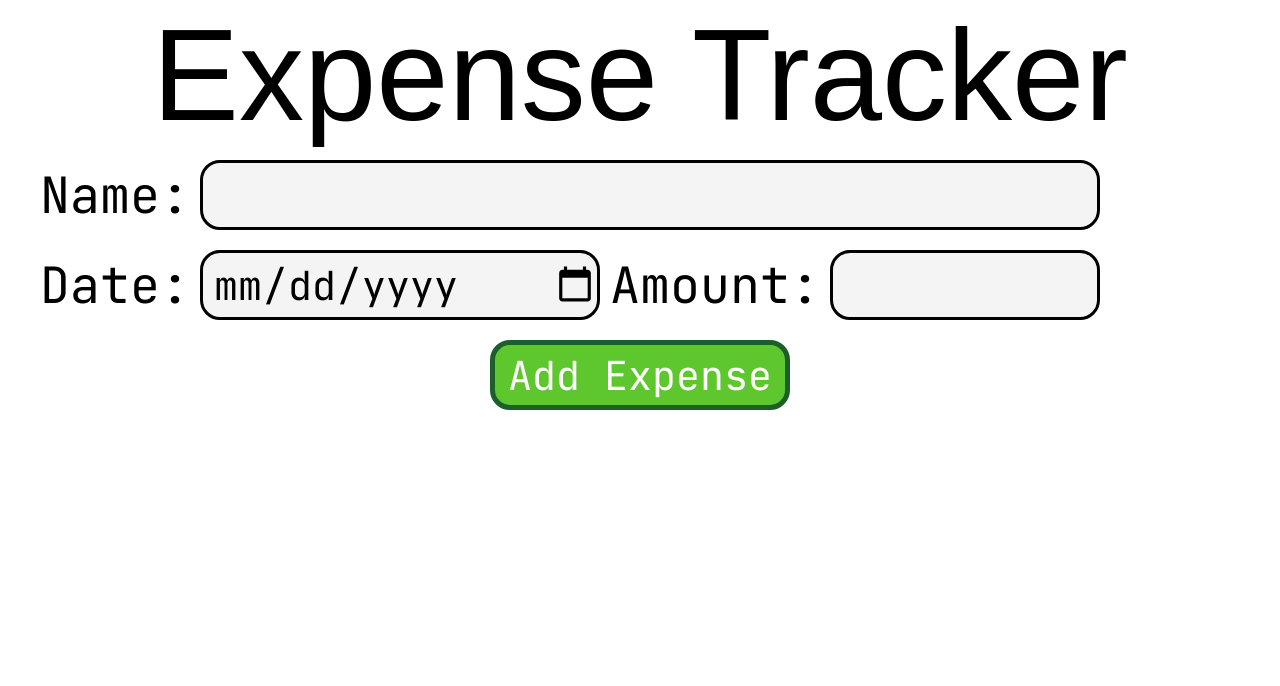
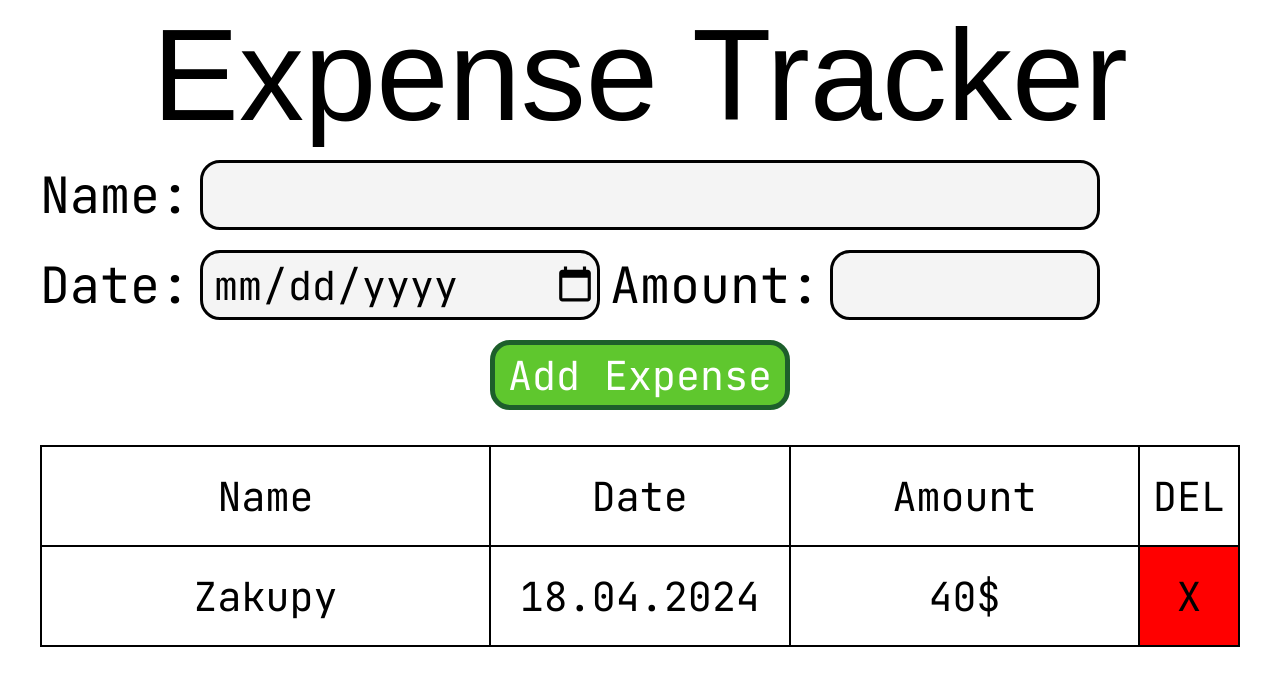
Before and after one commit to bjechna/expense-tracker, a plain HTML site: page index.html in a window 1280 px wide. Drawn offline with Linux system fonts and the light colour scheme; a web font is replaced by a local one.

Commit message:
Created and styled table

```diff
--- a/index.html
+++ b/index.html
@@ -29,6 +29,24 @@
                 </div>
             </div>
             <button>Add Expense</button>
+            <table>
+                <thead>
+                    <tr>
+                        <th class="name-column">Name</th>
+                        <th class="date-column">Date</th>
+                        <th class="amount-column">Amount</th>
+                        <th class="delete-column">DEL</th>
+                    </tr>
+                </thead>
+                <tbody>
+                    <tr>
+                        <td>Zakupy</td>
+                        <td>18.04.2024</td>
+                        <td>40$</td>
+                        <td>X</td>
+                    </tr>
+                </tbody>
+            </table>
         </div>
     </div>
 </body>
--- a/main.css
+++ b/main.css
@@ -81,9 +81,44 @@ button {
     border-radius: 20px;
     font-size: 40px;
     margin: 10px;
+    transition: 300ms;
 }
 
 button:hover {
     background: #6FD83F;
     border-color: #2E6F3C;
 }
+
+table {
+    border-collapse: collapse;
+    width: 1200px;
+    font-size: 40px;
+    text-align: center;
+    margin: 25px 0;
+    background-color: #ffffff;
+}
+
+.name-column {
+    width: 450px;
+}
+
+.date-column {
+    width: 300px;
+}
+
+.amount-column {
+    width: 350px;
+}
+
+.delete-column {
+    width: 100px;
+}
+
+table td, table th {
+    border: 2px black solid;
+    height: 100px;
+}
+
+table tr td:last-child {
+    background-color: #FF0000;
+}
```
